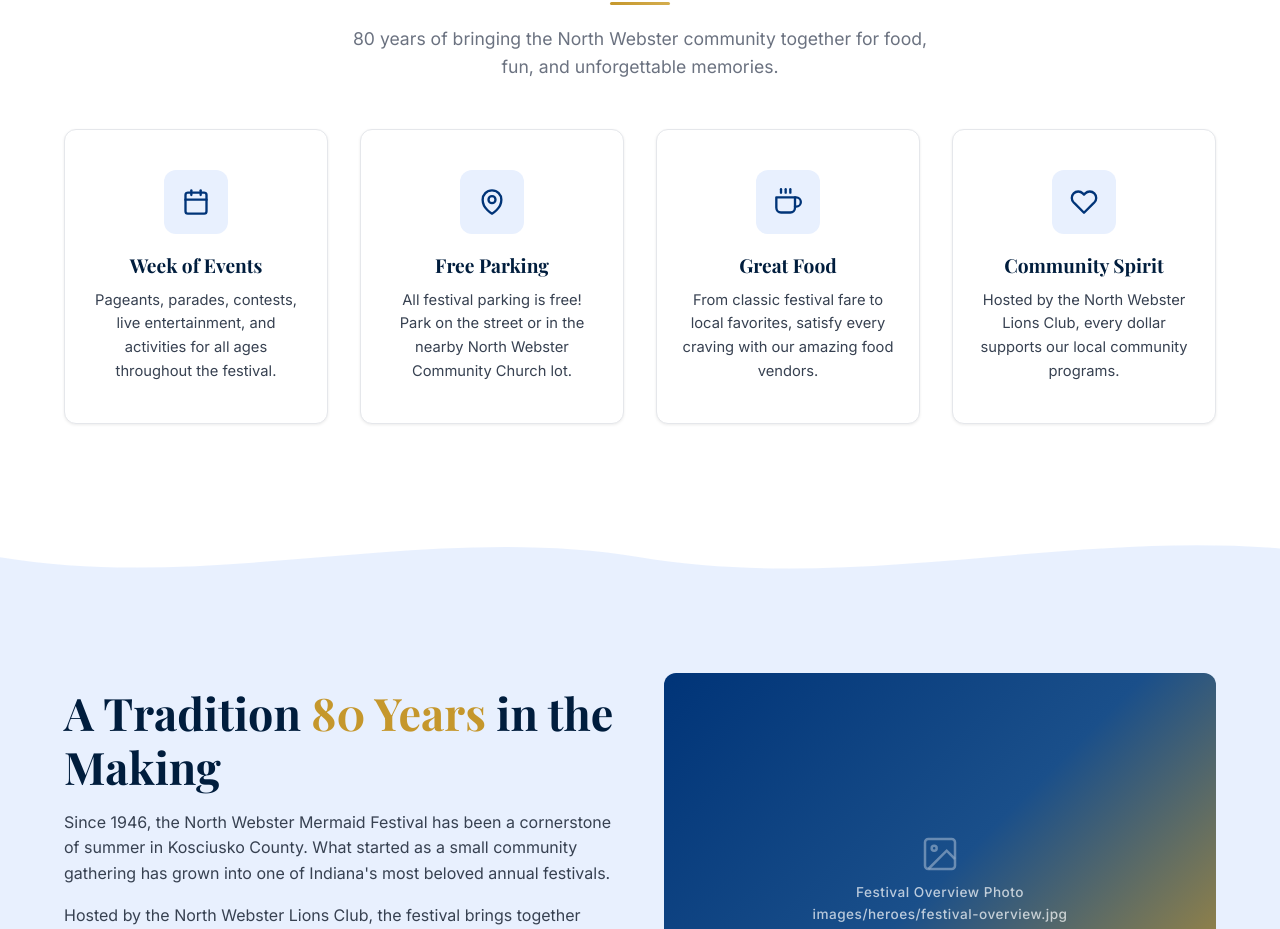
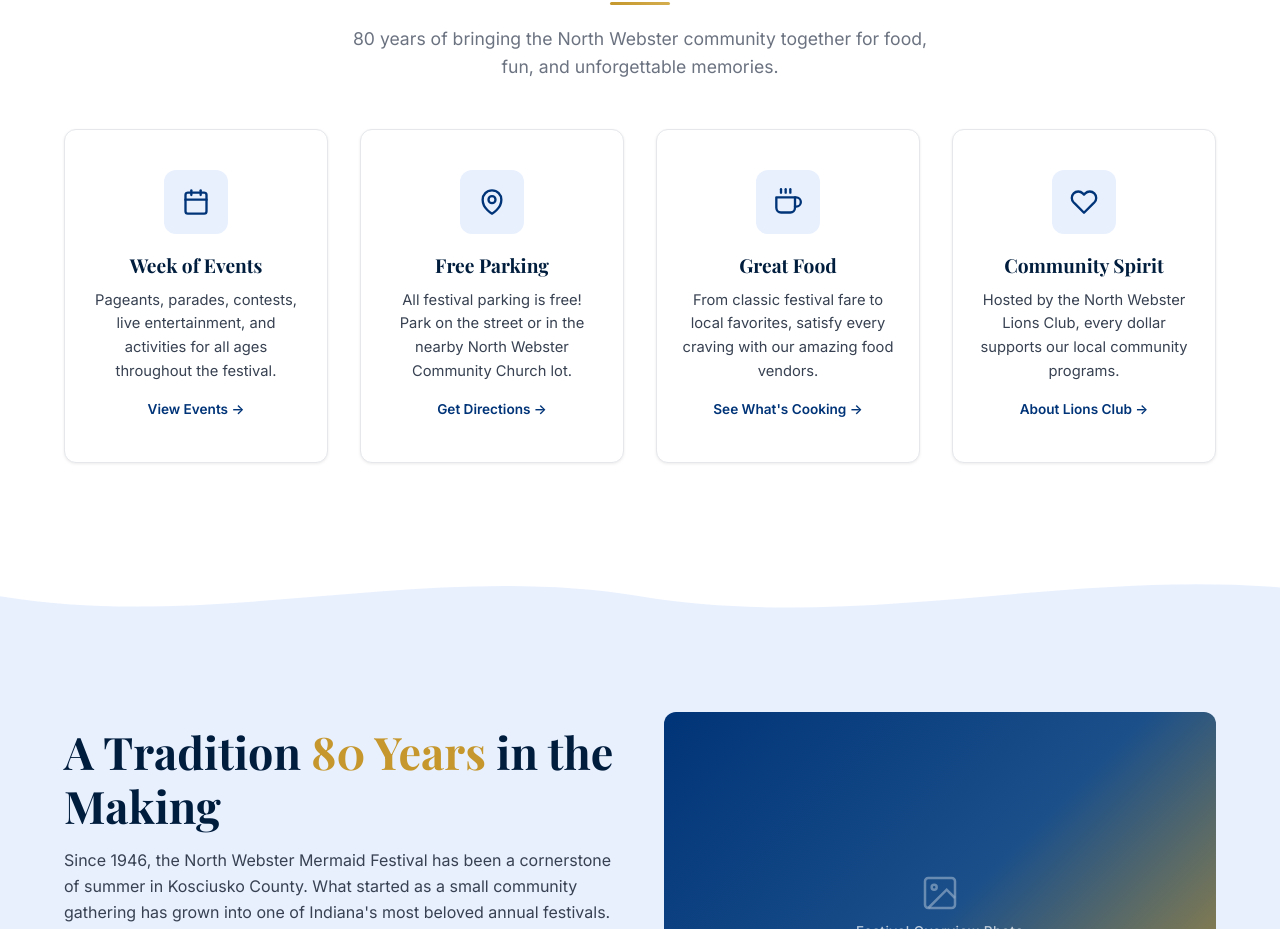
Before and after one commit to zuttoz/Mermaid, a plain HTML site: page index.html in a window 1280 px wide. Shown: the part 1079-2008 px from the top of the page. Drawn offline with nearby package versions, Linux system fonts and the light colour scheme.

Commit message:
add links to main page

```diff
--- a/css/styles.css
+++ b/css/styles.css
@@ -742,6 +742,25 @@
   margin-bottom: 0;
 }
 
+a.feature-card {
+  text-decoration: none;
+  color: inherit;
+  cursor: pointer;
+}
+
+.feature-link {
+  display: inline-block;
+  margin-top: 1rem;
+  font-size: 0.85rem;
+  font-weight: 600;
+  color: var(--navy);
+  transition: color var(--transition-fast);
+}
+
+.feature-card:hover .feature-link {
+  color: var(--gold);
+}
+
 /* ---------- Event Cards ---------- */
 .events-list {
   display: flex;
--- a/index.html
+++ b/index.html
@@ -98,7 +98,7 @@
 
       <div class="features-grid stagger-children">
         <!-- Feature 1 -->
-        <div class="feature-card fade-in">
+        <a href="events.html" class="feature-card fade-in">
           <div class="feature-icon">
             <svg viewBox="0 0 24 24" fill="none" stroke="currentColor" stroke-width="2" stroke-linecap="round" stroke-linejoin="round">
               <rect x="3" y="4" width="18" height="18" rx="2" ry="2"/><line x1="16" y1="2" x2="16" y2="6"/><line x1="8" y1="2" x2="8" y2="6"/><line x1="3" y1="10" x2="21" y2="10"/>
@@ -106,10 +106,11 @@
           </div>
           <h3>Week of Events</h3>
           <p>Pageants, parades, contests, live entertainment, and activities for all ages throughout the festival.</p>
-        </div>
+          <span class="feature-link">View Events &rarr;</span>
+        </a>
 
         <!-- Feature 2 -->
-        <div class="feature-card fade-in">
+        <a href="#parking" class="feature-card fade-in">
           <div class="feature-icon">
             <svg viewBox="0 0 24 24" fill="none" stroke="currentColor" stroke-width="2" stroke-linecap="round" stroke-linejoin="round">
               <path d="M12 22s-8-4.5-8-11.8A8 8 0 0 1 12 2a8 8 0 0 1 8 8.2c0 7.3-8 11.8-8 11.8z"/><circle cx="12" cy="10" r="3"/>
@@ -117,10 +118,11 @@
           </div>
           <h3>Free Parking</h3>
           <p>All festival parking is free! Park on the street or in the nearby North Webster Community Church lot.</p>
-        </div>
+          <span class="feature-link">Get Directions &rarr;</span>
+        </a>
 
         <!-- Feature 3 -->
-        <div class="feature-card fade-in">
+        <a href="events.html" class="feature-card fade-in">
           <div class="feature-icon">
             <svg viewBox="0 0 24 24" fill="none" stroke="currentColor" stroke-width="2" stroke-linecap="round" stroke-linejoin="round">
               <path d="M18 8h1a4 4 0 0 1 0 8h-1"/><path d="M2 8h16v9a4 4 0 0 1-4 4H6a4 4 0 0 1-4-4V8z"/><line x1="6" y1="1" x2="6" y2="4"/><line x1="10" y1="1" x2="10" y2="4"/><line x1="14" y1="1" x2="14" y2="4"/>
@@ -128,10 +130,11 @@
           </div>
           <h3>Great Food</h3>
           <p>From classic festival fare to local favorites, satisfy every craving with our amazing food vendors.</p>
-        </div>
+          <span class="feature-link">See What's Cooking &rarr;</span>
+        </a>
 
         <!-- Feature 4 -->
-        <div class="feature-card fade-in">
+        <a href="lions-club.html" class="feature-card fade-in">
           <div class="feature-icon">
             <svg viewBox="0 0 24 24" fill="none" stroke="currentColor" stroke-width="2" stroke-linecap="round" stroke-linejoin="round">
               <path d="M20.84 4.61a5.5 5.5 0 0 0-7.78 0L12 5.67l-1.06-1.06a5.5 5.5 0 0 0-7.78 7.78l1.06 1.06L12 21.23l7.78-7.78 1.06-1.06a5.5 5.5 0 0 0 0-7.78z"/>
@@ -139,7 +142,8 @@
           </div>
           <h3>Community Spirit</h3>
           <p>Hosted by the North Webster Lions Club, every dollar supports our local community programs.</p>
-        </div>
+          <span class="feature-link">About Lions Club &rarr;</span>
+        </a>
       </div>
     </div>
   </section>
```
